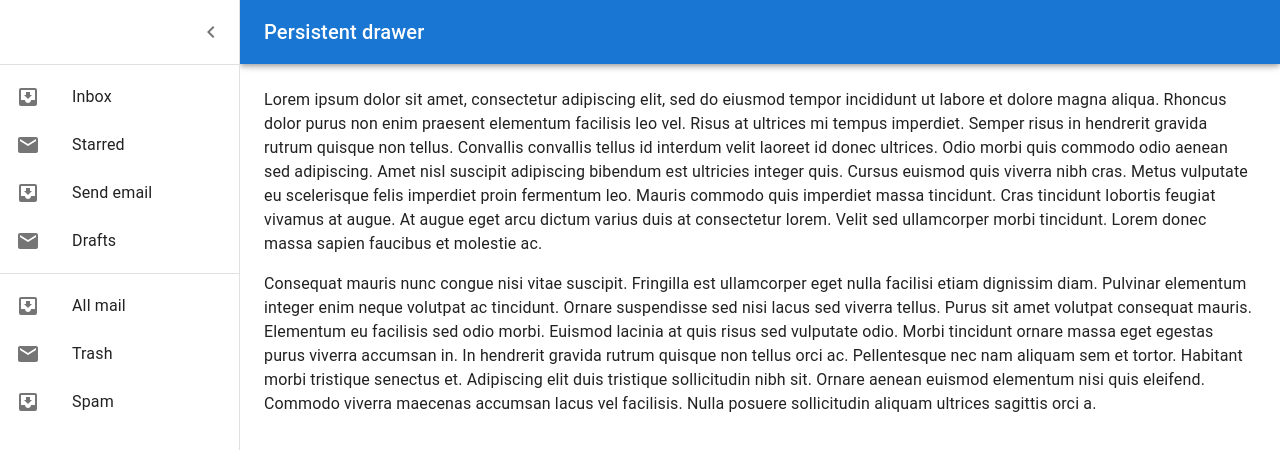
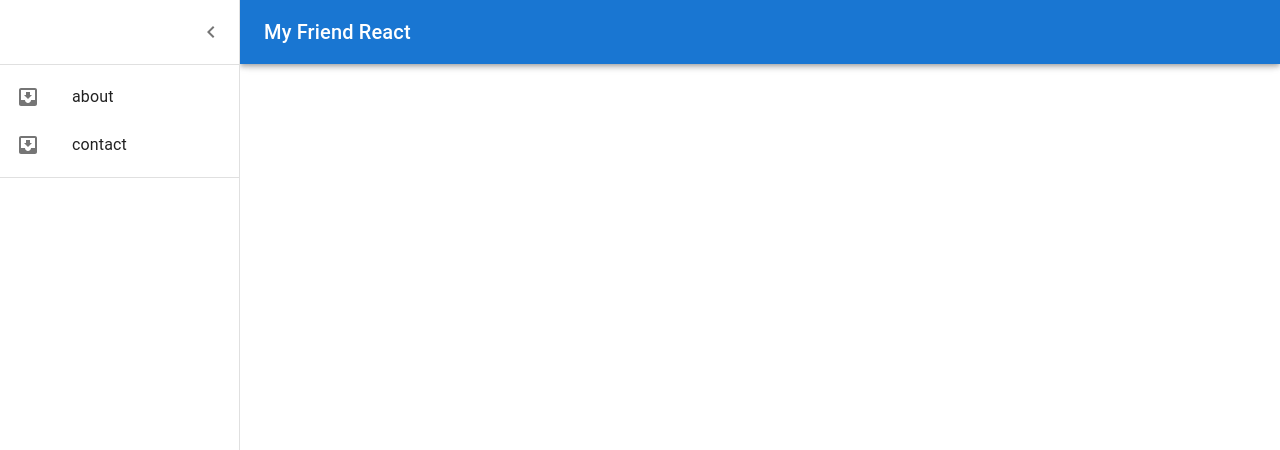
Before and after one commit to KusalDemo/React-Basics, a React (Vite) app: page / in a window 1280 px wide. Both pictures are taken after a click on the button "open drawer". Shown: the top 450 px of the page. Built offline with nearby package versions, Linux system fonts and the light colour scheme.

Commit message:
Updated homePage (point : Made Changes in MUI component).

```diff
--- a/src/Pages/Home/homePage.jsx
+++ b/src/Pages/Home/homePage.jsx
@@ -1,5 +1,5 @@
 import * as React from 'react';
-import { styled, useTheme } from '@mui/material/styles';
+import {styled, useTheme} from '@mui/material/styles';
 import Box from '@mui/material/Box';
 import Drawer from '@mui/material/Drawer';
 import CssBaseline from '@mui/material/CssBaseline';
@@ -21,8 +21,8 @@ import MailIcon from '@mui/icons-material/Mail';
 
 const drawerWidth = 240;
 
-const Main = styled('main', { shouldForwardProp: (prop) => prop !== 'open' })(
-    ({ theme, open }) => ({
+const Main = styled('main', {shouldForwardProp: (prop) => prop !== 'open'})(
+    ({theme, open}) => ({
         flexGrow: 1,
         padding: theme.spacing(3),
         transition: theme.transitions.create('margin', {
@@ -42,7 +42,7 @@ const Main = styled('main', { shouldForwardProp: (prop) => prop !== 'open' })(
 
 const AppBar = styled(MuiAppBar, {
     shouldForwardProp: (prop) => prop !== 'open',
-})(({ theme, open }) => ({
+})(({theme, open}) => ({
     transition: theme.transitions.create(['margin', 'width'], {
         easing: theme.transitions.easing.sharp,
         duration: theme.transitions.duration.leavingScreen,
@@ -57,7 +57,7 @@ const AppBar = styled(MuiAppBar, {
     }),
 }));
 
-const DrawerHeader = styled('div')(({ theme }) => ({
+const DrawerHeader = styled('div')(({theme}) => ({
     display: 'flex',
     alignItems: 'center',
     padding: theme.spacing(0, 1),
@@ -79,8 +79,8 @@ export default function PersistentDrawerLeft() {
     };
 
     return (
-        <Box sx={{ display: 'flex' }}>
-            <CssBaseline />
+        <Box sx={{display: 'flex'}}>
+            <CssBaseline/>
             <AppBar position="fixed" open={open}>
                 <Toolbar>
                     <IconButton
@@ -88,12 +88,12 @@ export default function PersistentDrawerLeft() {
                         aria-label="open drawer"
                         onClick={handleDrawerOpen}
                         edge="start"
-                        sx={{ mr: 2, ...(open && { display: 'none' }) }}
+                        sx={{mr: 2, ...(open && {display: 'none'})}}
                     >
-                        <MenuIcon />
+                        <MenuIcon/>
                     </IconButton>
                     <Typography variant="h6" noWrap component="div">
-                        Persistent drawer
+                        My Friend React
                     </Typography>
                 </Toolbar>
             </AppBar>
@@ -112,65 +112,32 @@ export default function PersistentDrawerLeft() {
             >
                 <DrawerHeader>
                     <IconButton onClick={handleDrawerClose}>
-                        {theme.direction === 'ltr' ? <ChevronLeftIcon /> : <ChevronRightIcon />}
+                        {theme.direction === 'ltr' ? <ChevronLeftIcon/> : <ChevronRightIcon/>}
                     </IconButton>
                 </DrawerHeader>
-                <Divider />
+                <Divider/>
                 <List>
-                    {['Inbox', 'Starred', 'Send email', 'Drafts'].map((text, index) => (
-                        <ListItem key={text} disablePadding>
+                    <ListItem key={'about'} disablePadding>
                         <ListItemButton>
                             <ListItemIcon>
-                                    {index % 2 === 0 ? <InboxIcon /> : <MailIcon />}
+                                <InboxIcon/>
                             </ListItemIcon>
-                                <ListItemText primary={text} />
+                            <ListItemText primary={'about'}/>
                         </ListItemButton>
                     </ListItem>
-                    ))}
-                </List>
-                <Divider />
-                <List>
-                    {['All mail', 'Trash', 'Spam'].map((text, index) => (
-                        <ListItem key={text} disablePadding>
+                    <ListItem key={'contact'} disablePadding>
                         <ListItemButton>
                             <ListItemIcon>
-                                    {index % 2 === 0 ? <InboxIcon /> : <MailIcon />}
+                                <InboxIcon/>
                             </ListItemIcon>
-                                <ListItemText primary={text} />
+                            <ListItemText primary={'contact'}/>
                         </ListItemButton>
                     </ListItem>
-                    ))}
                 </List>
+                <Divider/>
             </Drawer>
             <Main open={open}>
-                <DrawerHeader />
-                <Typography paragraph>
-                    Lorem ipsum dolor sit amet, consectetur adipiscing elit, sed do eiusmod
-                    tempor incididunt ut labore et dolore magna aliqua. Rhoncus dolor purus non
-                    enim praesent elementum facilisis leo vel. Risus at ultrices mi tempus
-                    imperdiet. Semper risus in hendrerit gravida rutrum quisque non tellus.
-                    Convallis convallis tellus id interdum velit laoreet id donec ultrices.
-                    Odio morbi quis commodo odio aenean sed adipiscing. Amet nisl suscipit
-                    adipiscing bibendum est ultricies integer quis. Cursus euismod quis viverra
-                    nibh cras. Metus vulputate eu scelerisque felis imperdiet proin fermentum
-                    leo. Mauris commodo quis imperdiet massa tincidunt. Cras tincidunt lobortis
-                    feugiat vivamus at augue. At augue eget arcu dictum varius duis at
-                    consectetur lorem. Velit sed ullamcorper morbi tincidunt. Lorem donec massa
-                    sapien faucibus et molestie ac.
-                </Typography>
-                <Typography paragraph>
-                    Consequat mauris nunc congue nisi vitae suscipit. Fringilla est ullamcorper
-                    eget nulla facilisi etiam dignissim diam. Pulvinar elementum integer enim
-                    neque volutpat ac tincidunt. Ornare suspendisse sed nisi lacus sed viverra
-                    tellus. Purus sit amet volutpat consequat mauris. Elementum eu facilisis
-                    sed odio morbi. Euismod lacinia at quis risus sed vulputate odio. Morbi
-                    tincidunt ornare massa eget egestas purus viverra accumsan in. In hendrerit
-                    gravida rutrum quisque non tellus orci ac. Pellentesque nec nam aliquam sem
-                    et tortor. Habitant morbi tristique senectus et. Adipiscing elit duis
-                    tristique sollicitudin nibh sit. Ornare aenean euismod elementum nisi quis
-                    eleifend. Commodo viverra maecenas accumsan lacus vel facilisis. Nulla
-                    posuere sollicitudin aliquam ultrices sagittis orci a.
-                </Typography>
+                <DrawerHeader/>
             </Main>
         </Box>
     );
```
Lines whose indentation alone changed are shown as unchanged.
